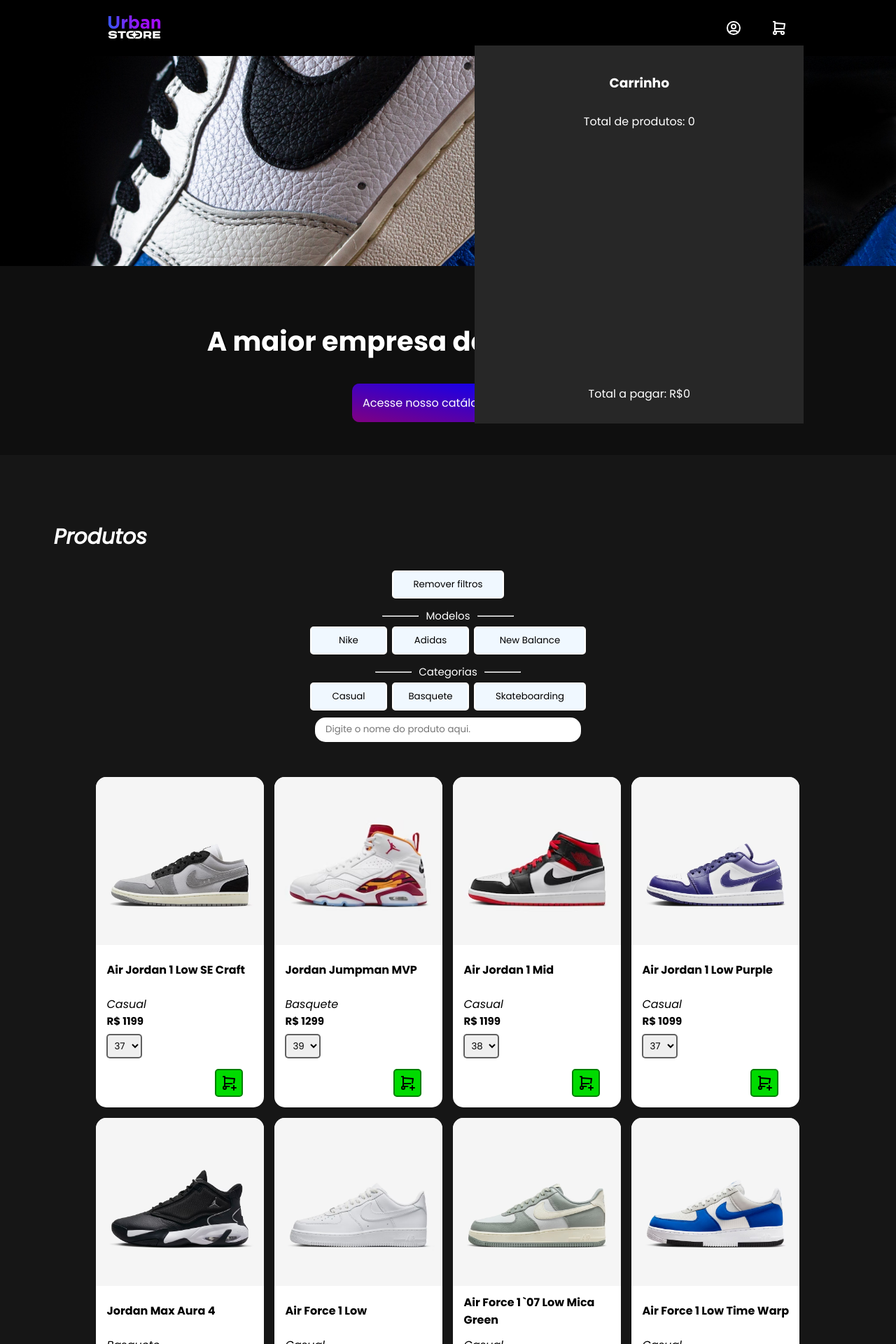
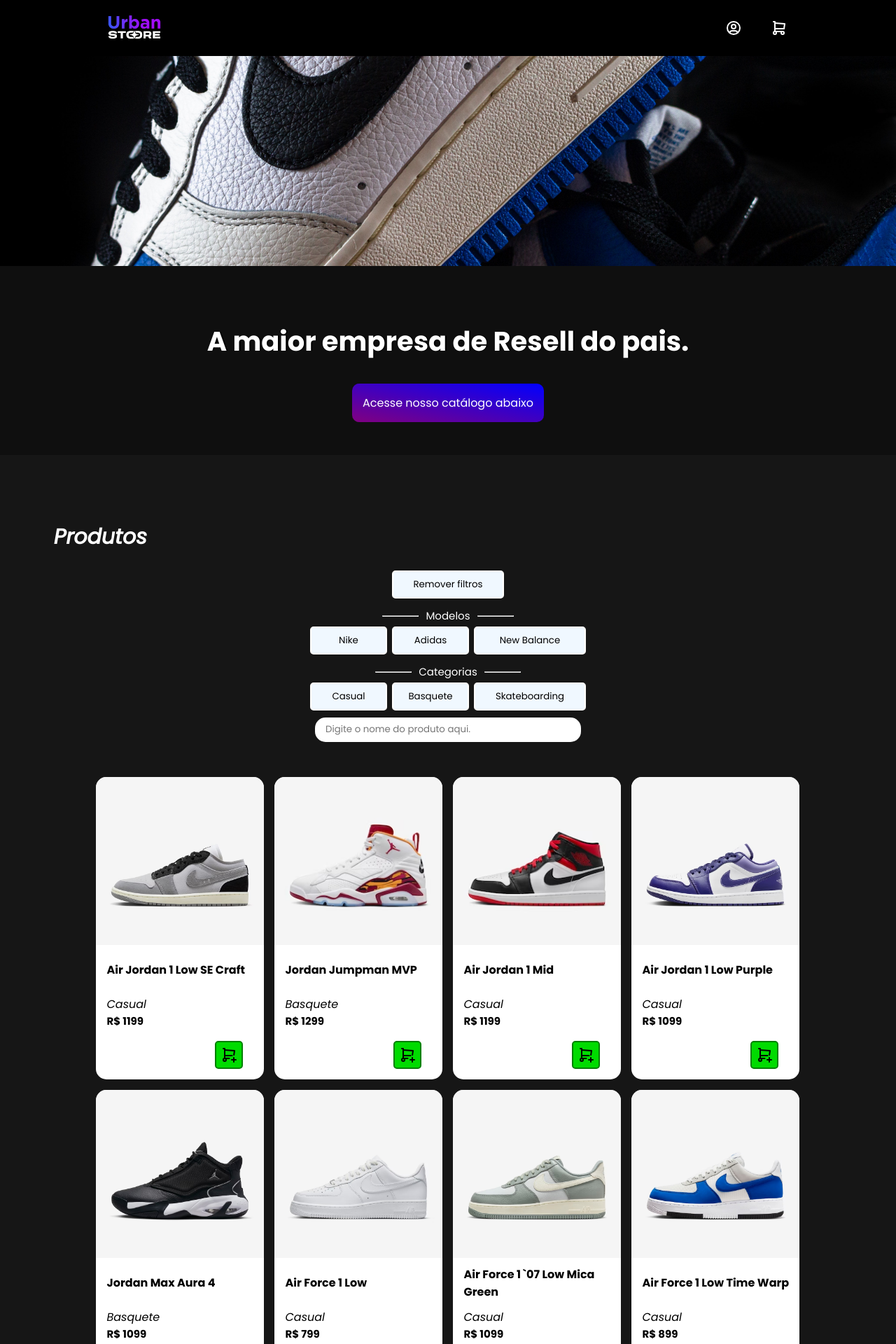
Before and after one commit to urbanykv/urban-store, a React (Create React App) app: page / in a window 1280 px wide. Shown: the top 1920 px of the page at 70% size. Built offline with nearby package versions, Linux system fonts and the light colour scheme.

Commit message:
Urban Store

```diff
--- a/src/App.js
+++ b/src/App.js
@@ -1,12 +1,11 @@
 import './App.css';
+import Footer from './components/footer/script';
 import Header from './components/header/script';
 import Home from './components/home/script';
 import React, { useState, useEffect } from "react";
 
 
 function App() {
-
-  const select = document.querySelector('.selecionar-numero');
 
   let [bloqueioClick, setBloqueioClick] = useState(true)
 
@@ -28,7 +27,7 @@
       setBloqueioClick(false);
     }else{
       setBloqueioClick(false);
-      setDataCarrinho([...dataCarrinho, { ...produtoAdd, quantidade: 1, numeroEscolhido: select.value}]);
+      setDataCarrinho([...dataCarrinho, { ...produtoAdd, quantidade: 1}]);
     }
     console.log(bloqueioClick);
     setNotificacaoAdd("notificacao-add-ativo")
@@ -70,6 +69,7 @@
     <div className="App">
       <Header dataCarrinho={dataCarrinho} removerDoCarrinho={removerDoCarrinho}/>
       <Home notifyAdd={notificacaoAdd} addNoCarrinho={addNoCarrinho}/>
+      <Footer/>
     </div>
   );
 }
--- a/src/components/footer/script.jsx
+++ b/src/components/footer/script.jsx
@@ -0,0 +1,15 @@
+import React from "react";
+import './footer.css'
+
+const Footer = () => {
+    return(
+        <footer className="footer">
+            <div>
+                <p>Contate-nos.</p>
+
+            </div>
+        </footer>
+    )
+}
+
+export default Footer;
--- a/src/components/header/script.jsx
+++ b/src/components/header/script.jsx
@@ -36,8 +36,6 @@
                                     <span className="categoriaItemCarrinho">{itemCarrinho.categoria}</span>
                                     <span className="precoItemCarrinho">R$ {itemCarrinho.preco}</span>
                                     <span className="precoItemCarrinho">Qtd: {itemCarrinho.quantidade}</span>
-                                    <span className="precoItemCarrinho">
-                                        Numeração: {itemCarrinho.numeroEscolhido}</span>
                                     <button className="rmvCarrinho"><img src="assets/remover-carrinho.svg" alt="Remover Carrinho" onClick={() => removerDoCarrinho(itemCarrinho.id)}/></button>
                                 </div>
                             </div>))}
--- a/src/components/home/home.css
+++ b/src/components/home/home.css
@@ -154,7 +154,7 @@
 }
 
 #card-carrinho{
-    display: flex;
+    display: none;
     flex-direction: column;
     justify-content: center;
     align-items: center;
--- a/src/components/home/script.jsx
+++ b/src/components/home/script.jsx
@@ -4,8 +4,6 @@
 import { produtos } from "../../database";
 
 const Home = ({addNoCarrinho, notifyAdd}) => {
-
-
 
     const [itensTenis, setItensTenis] = useState(produtos);
 
--- a/src/components/itemProduto/script.jsx
+++ b/src/components/itemProduto/script.jsx
@@ -10,13 +10,6 @@
                 <h3 className="nomeItem">{props.nome}</h3>
                 <span className="categoriaItem">{props.categoria}</span>
                 <span className="precoItem">R$ {props.preco}</span>
-                <select className="selecionar-numero">
-                    {props.numero.map(numero => (
-                        <option value={numero} className="numero" key={numero}>
-                            {numero}
-                        </option>
-                    ))}
-                </select>
                 <button className="adcCarrinho" onClick={props.onClick}><img src="assets/adicionar-carrinho.svg" alt="Adicionar Carrinho"/></button>
             </div>
         </div>
```
